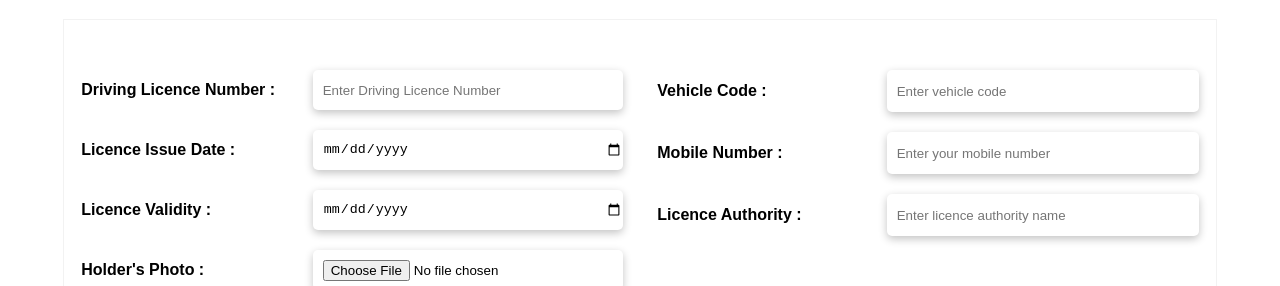
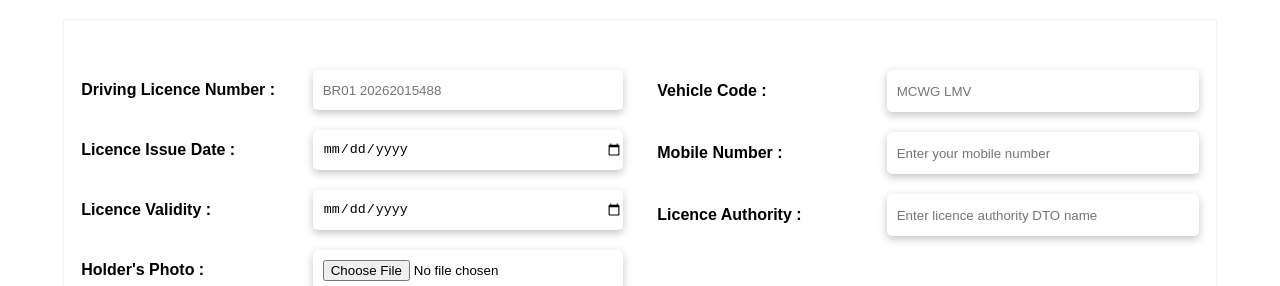
Before and after one commit to Kumar-Awadhesh/Smart-Card, a React (Vite) app in the folder vite-project/: page /driving-licence-form in a window 1280 px wide. Shown: the part 217-503 px from the top of the page. Built offline with nearby package versions, Linux system fonts and the light colour scheme.

Commit message:
made some minor changes to the placholder of  new licence component

```diff
--- a/vite-project/src/components/new_licence.jsx
+++ b/vite-project/src/components/new_licence.jsx
@@ -33,7 +33,7 @@ const NewDrivingLicence = () => {
                     <div className="front-container">
                         <div>
                             <h4>Driving Licence Number :</h4>
-                            <input type="text" placeholder="Enter Driving Licence Number" value={userData.licence_number} onChange={(e)=> userRegistration("licence_number", e.target.value)}/>
+                            <input type="text" placeholder="BR01 20262015488" value={userData.licence_number} onChange={(e)=> userRegistration("licence_number", e.target.value)}/>
                         </div>
                         <div>
                             <h4>Licence Issue Date :</h4>
@@ -71,7 +71,7 @@ const NewDrivingLicence = () => {
                     <div className="back-container">
                         <div>
                             <h4>Vehicle Code :</h4>
-                            <input type="text" placeholder="Enter vehicle code" value={userData.vehicle_code} onChange={(e)=> userRegistration("vehicle_code", e.target.value)}/>
+                            <input type="text" placeholder="MCWG LMV" value={userData.vehicle_code} onChange={(e)=> userRegistration("vehicle_code", e.target.value)}/>
                         </div>
                         <div>
                             <h4>Mobile Number :</h4>
@@ -79,7 +79,7 @@ const NewDrivingLicence = () => {
                         </div>
                         <div>
                             <h4>Licence Authority :</h4>
-                            <input type="text" placeholder="Enter licence authority name" value={userData.licence_authority} onChange={(e)=> userRegistration("licence_authority", e.target.value)}/>
+                            <input type="text" placeholder="Enter licence authority DTO name" value={userData.licence_authority} onChange={(e)=> userRegistration("licence_authority", e.target.value)}/>
                         </div>
                     </div>
                     <div className="submit-btn-container"><button onClick={SubmitUserdata}>Submit</button></div>
```
